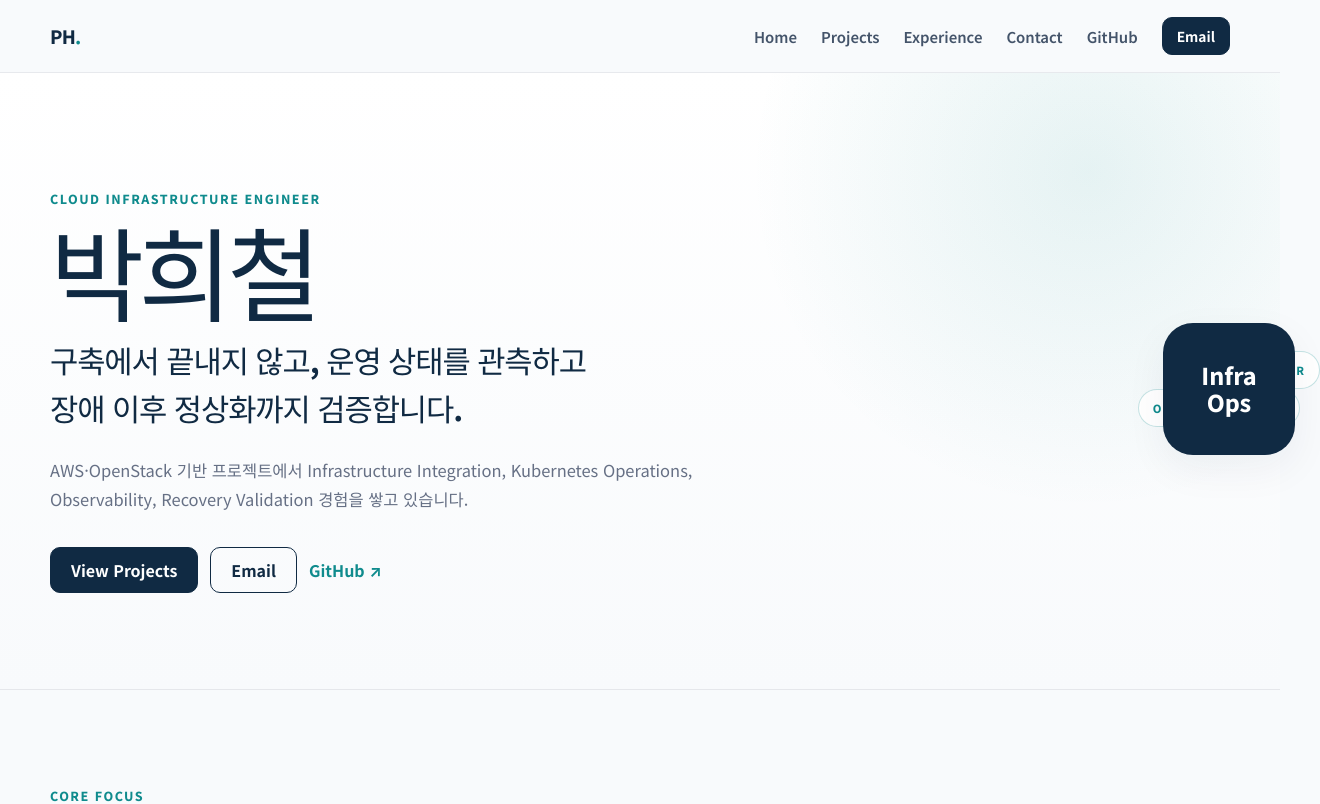
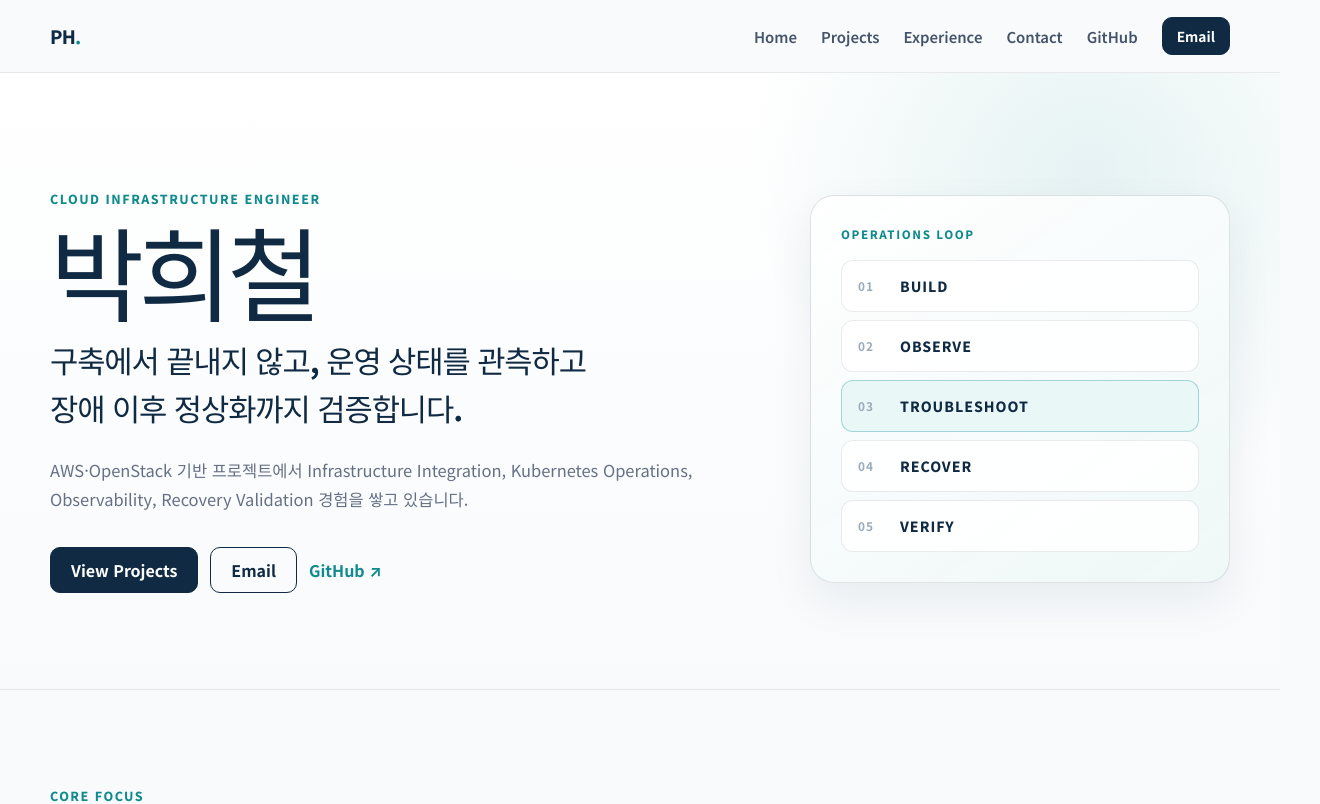
Before and after one commit to wkfkeha784-pixel/cloud-infra-portfolio, a React (Vite) app: page / in a window 1280 px wide. Shown: the top 804 px of the page, 1320 px wide, since content can reach past the window. Built offline with nearby package versions, Linux system fonts and the light colour scheme.

Commit message:
style: polish hero and case-study flow layout
Operations Loop hero와 데스크톱 가로형 Architecture/Validation flow를 반영합니다. Browser QA와 build가 모두 통과했습니다.

```diff
--- a/src/pages/Home.tsx
+++ b/src/pages/Home.tsx
@@ -57,10 +57,14 @@ export default function Home() {
           </div>
 
           <div className="hero-visual" aria-hidden="true">
-            <div className="signal signal-a">BUILD</div>
-            <div className="signal signal-b">OBSERVE</div>
-            <div className="signal signal-c">RECOVER</div>
-            <div className="hero-core">Infra<br />Ops</div>
+            <span className="hero-visual-label">OPERATIONS LOOP</span>
+            <div className="ops-loop">
+              <div><strong>01</strong><span>BUILD</span></div>
+              <div><strong>02</strong><span>OBSERVE</span></div>
+              <div><strong>03</strong><span>TROUBLESHOOT</span></div>
+              <div><strong>04</strong><span>RECOVER</span></div>
+              <div><strong>05</strong><span>VERIFY</span></div>
+            </div>
           </div>
         </div>
       </section>
--- a/src/styles/global.css
+++ b/src/styles/global.css
@@ -184,50 +184,59 @@ img { max-width: 100%; }
 }
 
 .hero-visual {
-  position: relative;
-  aspect-ratio: 1;
-  max-width: 420px;
+  width: min(420px, 100%);
   margin-left: auto;
+  padding: 30px;
   border: 1px solid rgba(16, 42, 67, 0.12);
-  border-radius: 50%;
+  border-radius: 24px;
   background:
-    radial-gradient(circle at center, rgba(15, 139, 141, 0.15), transparent 44%),
-    repeating-radial-gradient(circle at center, transparent 0 54px, rgba(16, 42, 67, 0.06) 55px 56px);
+    linear-gradient(145deg, rgba(255, 255, 255, 0.96), rgba(238, 247, 247, 0.94)),
+    var(--surface);
+  box-shadow: 0 18px 46px rgba(16, 42, 67, 0.07);
 }
 
-.hero-core {
-  position: absolute;
-  inset: 50% auto auto 50%;
-  transform: translate(-50%, -50%);
-  width: 132px;
-  height: 132px;
-  display: grid;
-  place-items: center;
-  border-radius: 30px;
-  background: var(--navy);
-  color: white;
-  text-align: center;
+.hero-visual-label {
+  display: block;
+  margin-bottom: 18px;
+  color: var(--teal);
+  font-size: 0.72rem;
   font-weight: 800;
-  font-size: 1.45rem;
-  line-height: 1.15;
-  box-shadow: var(--shadow);
+  letter-spacing: 0.14em;
 }
 
-.signal {
-  position: absolute;
-  padding: 10px 14px;
-  border: 1px solid rgba(15, 139, 141, 0.24);
-  border-radius: 999px;
-  background: #fff;
-  color: var(--teal);
-  font-weight: 800;
-  font-size: 0.7rem;
-  letter-spacing: 0.12em;
+.ops-loop {
+  display: grid;
+  gap: 8px;
 }
 
-.signal-a { top: 15%; left: 8%; }
-.signal-b { top: 22%; right: 2%; }
-.signal-c { bottom: 13%; left: 19%; }
+.ops-loop div {
+  min-height: 52px;
+  padding: 0 16px;
+  display: grid;
+  grid-template-columns: 42px 1fr;
+  align-items: center;
+  border: 1px solid rgba(16, 42, 67, 0.09);
+  border-radius: 12px;
+  background: rgba(255, 255, 255, 0.86);
+}
+
+.ops-loop strong {
+  color: #9aabb8;
+  font-size: 0.74rem;
+  letter-spacing: 0.08em;
+}
+
+.ops-loop span {
+  color: var(--navy);
+  font-size: 0.88rem;
+  font-weight: 800;
+  letter-spacing: 0.07em;
+}
+
+.ops-loop div:nth-child(3) {
+  border-color: rgba(15, 139, 141, 0.32);
+  background: var(--teal-soft);
+}
 
 .section { padding: 92px 0; }
 .section-muted { background: var(--surface-muted); border-block: 1px solid var(--line); }
@@ -779,6 +788,43 @@ img { max-width: 100%; }
   font-weight: 700;
 }
 
+@media (min-width: 1080px) {
+  .flow {
+    max-width: none;
+    flex-direction: row;
+    align-items: stretch;
+    gap: 0;
+  }
+
+  .flow-part {
+    display: flex;
+    flex: 1 1 0;
+    min-width: 0;
+    align-items: center;
+  }
+
+  .flow-node {
+    flex: 1 1 auto;
+    min-width: 0;
+    min-height: 64px;
+    padding: 12px 10px;
+    display: grid;
+    place-items: center;
+    font-size: 0.82rem;
+    line-height: 1.35;
+  }
+
+  .flow-arrow {
+    flex: 0 0 26px;
+    padding: 0;
+    transform: rotate(-90deg);
+  }
+
+  .flow-note {
+    max-width: none;
+  }
+}
+
 @media (max-width: 960px) {
   .hero-grid,
   .split-section,
```
